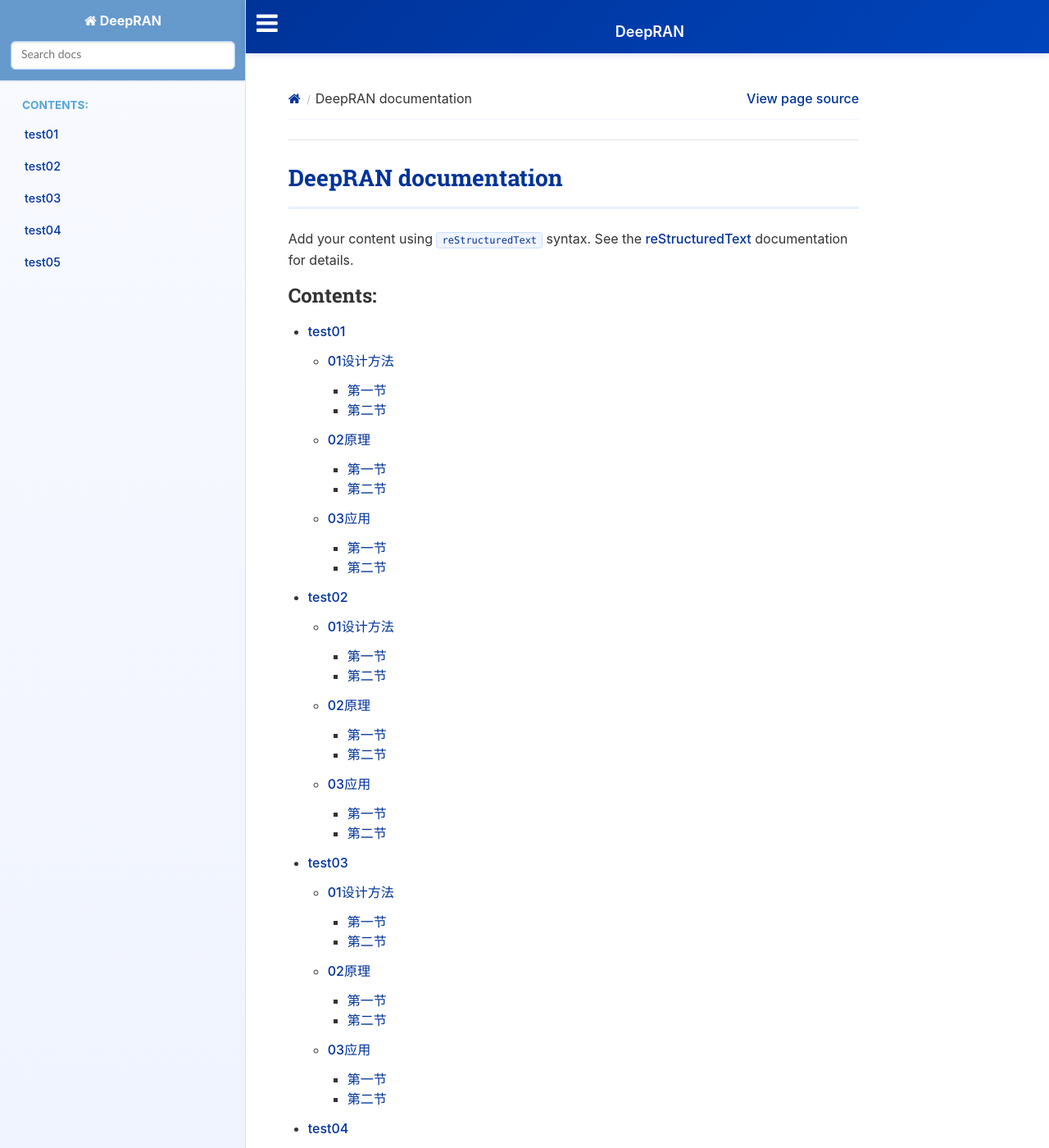
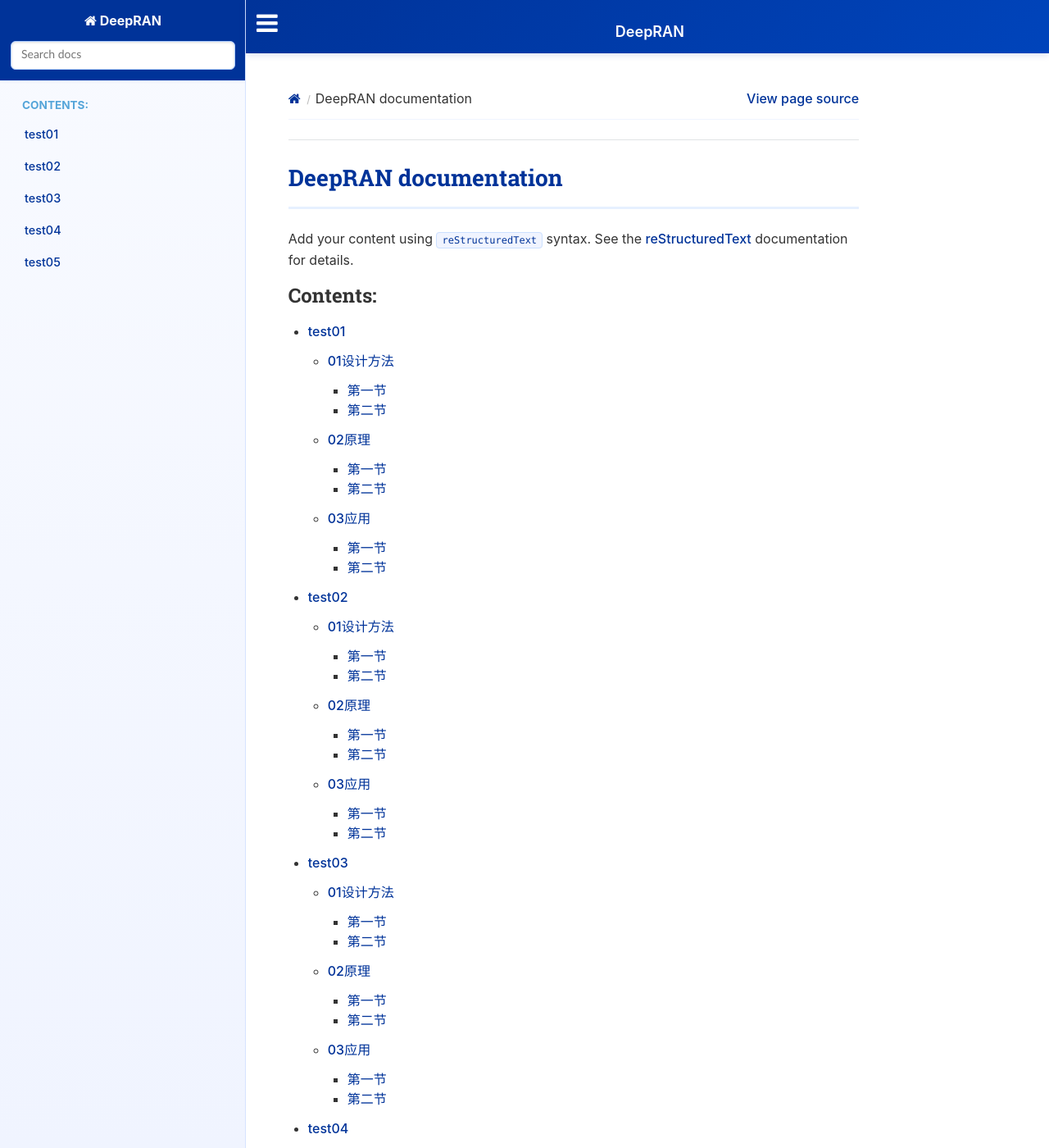
Before and after one commit to YsummerQ/SphinxDemo, a Sphinx documentation site: the page built from source/index.rst, in a window 1280 px wide and 1400 px high. Shown: the whole window at 82% size. Built offline with Sphinx 7.4.7 and the Read the Docs theme 3.1.0, drawn with Linux system fonts in a browser that asks for light colours.

Commit message:
Update custom.css

```diff
--- a/source/_static/custom.css
+++ b/source/_static/custom.css
@@ -10,9 +10,10 @@
 .wy-side-nav-search {
     /* background: #4d79a6 !important; */     /* 👈 你当前用的颜色 */
     /* background: #5b8bb5 !important;     👈 推荐1：稍浅一点的蓝 */
-    background: #6699cc !important;     /* 👈 推荐2：柔和的蓝色 */
+    /* background: #6699cc !important;     👈 推荐2：柔和的蓝色 */
     /* background: #7aa3d1 !important;          👈 推荐3：温和的浅蓝（推荐） */
     /* background: #8bb4e6 !important; */     /* 👈 推荐4：很浅的蓝色 */
+    background: #003399 !important;
 
     border-bottom: 1px solid #d6e3ff !important;
     box-shadow: 0 1px 3px rgba(0, 51, 153, 0.05) !important;
```
